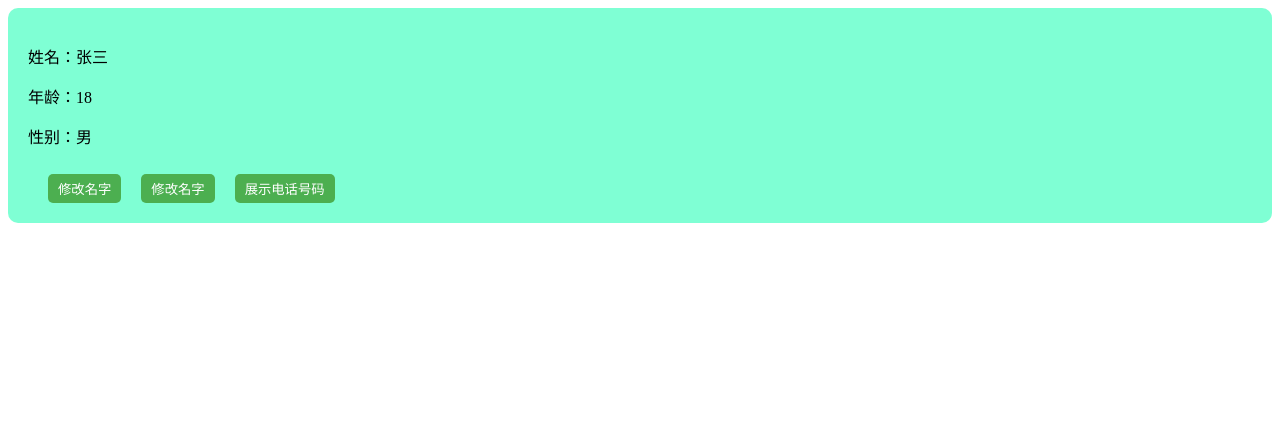
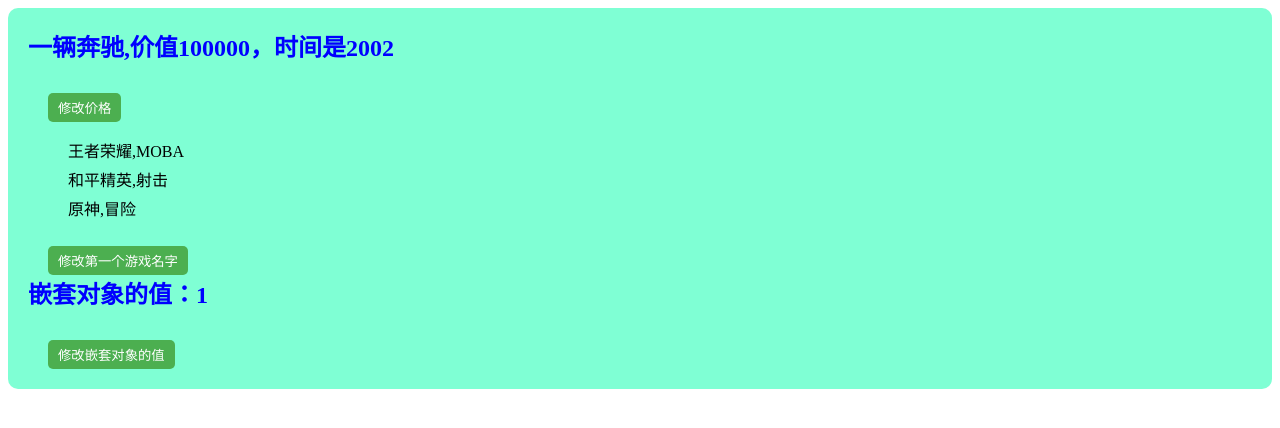
Before and after one commit to 1649125778/hello_vue3, a Vue app: page / in a window 1280 px wide. Shown: the top 428 px of the page. Built offline with nearby package versions, Linux system fonts and the light colour scheme; the HTML template or start-up script is replaced by a standard one.

Commit message:
使用reaction创建响应式对象

```diff
--- a/src/components/Person.vue
+++ b/src/components/Person.vue
@@ -1,12 +1,18 @@
 <template>
     <div class="person">
-        <p>姓名：{{ name }}</p>
-        <p>年龄：{{ age }}</p>
-        <p>性别：{{ gender }}</p>
-        <button @click = "changeName">修改名字</button>
-        <button @click = "changeAge">修改名字</button>
-        <button @click = "showTel">展示电话号码</button>
-    </div>
+        <h2>一辆{{car.brand}},价值{{car.price}}，时间是{{car.year}}</h2>
+        <button @click="changePrice">修改价格</button>
+
+        <br>
+
+        <ul>
+            <li v-for=" g in games" :key="g.name">{{ g.name }},{{ g.type }}</li>
+        </ul>
+        <button @click = 'changeGamesName'>修改第一个游戏名字</button>
+        <br>
+        <h2>嵌套对象的值：{{ a.a.b.c }}</h2>
+        <button @click="changeANestedValue">修改嵌套对象的值</button>
+   </div>
 </template>
 
 <!-- 配置组件名
@@ -17,34 +23,36 @@
 </script> -->
 <!-- 配置组合式api -->
 <script setup lang="ts" name="Person">
+import { reactive } from 'vue';
+//数据
+let car = reactive({brand:'奔驰',price: 100000,year:'2002'})
+let games = reactive(
+    [
+        {name: '王者荣耀', type: 'MOBA'},
+        {name: '和平精英', type: '射击'},
+        {name: '原神', type: '冒险'}
 
-    import { ref } from 'vue';
+    ]
+)
+let a = reactive({
+    a:{
+        b: {
+            c: 1
+        }
+    }
+})
+console.log(car);
 
-    // 在 Vue 3 中，setup 函数是一个新的组件选项，用于定义组件的状态和方法。
-    // 在 setup 函数中，我们可以使用 Composition API 来创建响应式数据和方法。
-    // 这里我们使用 TypeScript 来定义类型。
-      //vue3开始弱化this的使用， this的值是undefined
-            //使用setup函数来定义组件的状态和方法
-            // 这样定义的数据都不是响应式数据
-            let name = ref("张三")
-            let age= ref(18)
-            let gender = "男"
-            let tel= 123548966
-
-            //方法
-            function changeName() {
-                name.value = "李四"
-                console.log("修改名字为：", name.value);
-            }
-            function changeAge() {
-                age.value += 1
-                console.log("修改年龄为：", age.value);
-            }
-            function showTel() {
-                alert("电话号码是：" + tel);
-            }
-
-
+//方法
+function changePrice(){
+    car.price += 10000;
+}
+function changeGamesName(){
+    games[0].name = '三国杀'
+}
+function changeANestedValue() {
+    a.a.b.c += 1;
+}
 </script>
 
 <style>
@@ -55,7 +63,7 @@
         padding: 20px;
     }
 
-    .person h1 {
+    .person h2 {
         margin: 0 0 20px;
         color: blue;
     }
@@ -78,4 +86,8 @@
     .person button:hover {
         background-color: #45a049;
     }
+    li {
+        list-style: none;
+        margin: 5px 0;
+    }
 </style>
```
